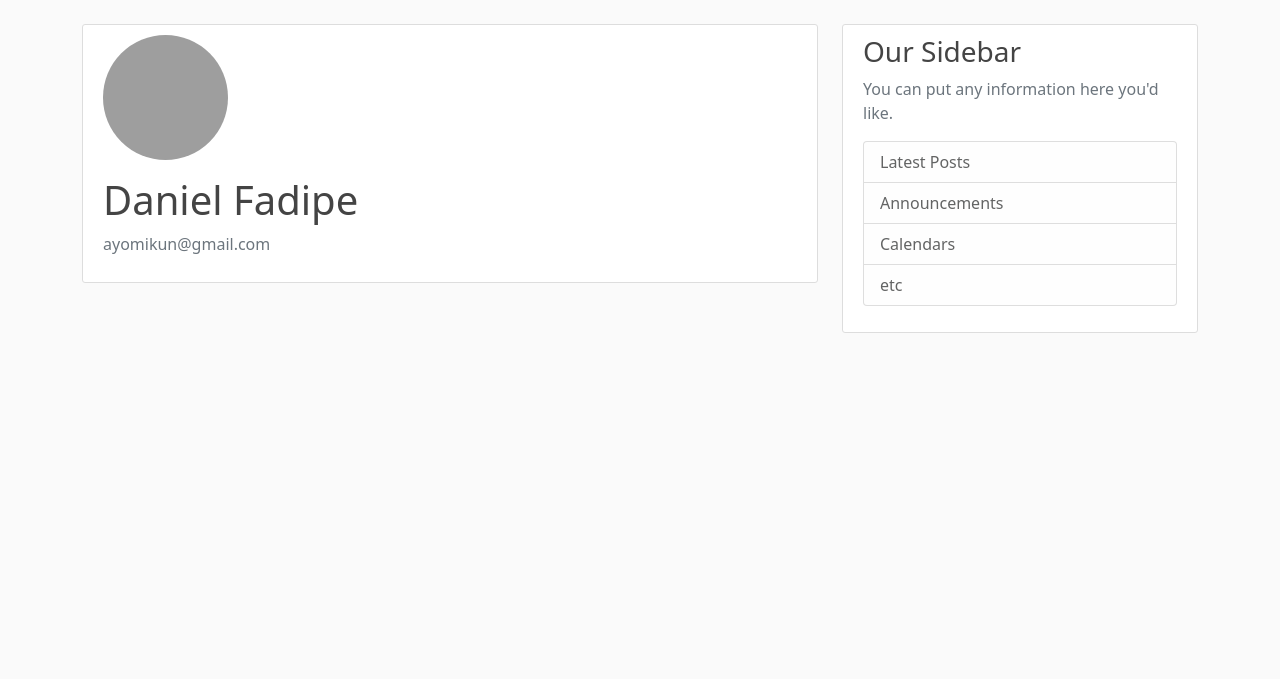
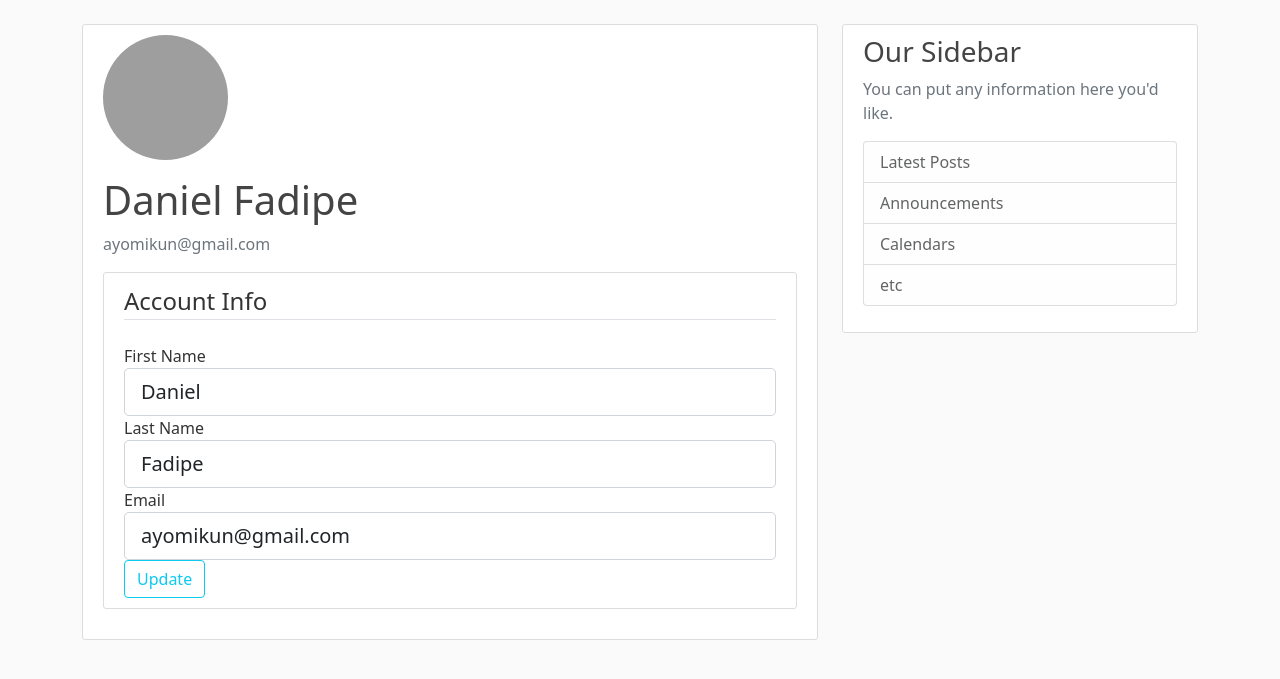
Before and after one commit to MonioluwaFadipe/Blog_app, a Flask app: page /account in a window 1280 px wide. Shown: the part 56-735 px from the top of the page. Run offline with Flask 2, Linux system fonts and the light colour scheme; a user stored in the database is signed in; grey boxes are pictures that could not be loaded.

Commit message:
Update user profile2

```diff
--- a/app/routes.py
+++ b/app/routes.py
@@ -64,9 +64,20 @@ def logout():
     logout_user()
     return redirect(url_for('home'))
 
-@app.route("/account")
+@app.route("/account", methods=['GET', 'POST'])
 @login_required
 def account():
     form = UpdateAccountForm()
+    if form.validate_on_submit():
+        current_user.first_name = form.first_name.data
+        current_user.last_name = form.last_name.data
+        current_user.email = form.email.data
+        db.session.commit()
+        flash('Your account has been updated', 'success')
+        return redirect(url_for('account'))
+    elif request.method == 'GET':
+        form.first_name.data = current_user.first_name
+        form.last_name.data = current_user.last_name
+        form.email.data = current_user.email
     image_file = url_for('static', filename='profile_pics/' + current_user.image_file)
     return render_template('account.html', title='Account', image_file=image_file, form=form)
--- a/app/templates/account.html
+++ b/app/templates/account.html
@@ -8,6 +8,57 @@
                 <p class="text-secondary">{{ current_user.email }}</p>
             </div>
         </div>
-        <!-- FORM HERE -->
+
+        <div class="content-section">
+            <form method="POST" action="">
+                {{ form.hidden_tag() }}
+                <fieldset class="form-group">
+                    <legend class="border-bottom mb-4">Account Info</legend>
+                    <div class="form-group">
+                        {{ form.first_name.label(class="form-control-label") }}
+                        {% if form.first_name.errors %}
+                            {{ form.first_name(class="form-control form-control-lg is-invalid") }}
+                            <div class="invalid-feedback">
+                                {% for error in form.first_name.errors %}
+                                    <span>{{ error }}</span>
+                                {% endfor %}
+                            </div>
+                        {% else %}
+                            {{ form.first_name(class="form-control form-control-lg") }}
+                        {% endif %}
+                    </div>
+                    <div class="form-group">
+                        {{ form.last_name.label(class="form-control-label") }}
+                        {% if form.last_name.errors %}
+                            {{ form.last_name(class="form-control form-control-lg is-invalid") }}
+                            <div class="invalid-feedback">
+                                {% for error in form.last_name.errors %}
+                                    <span>{{ error }}</span>
+                                {% endfor %}
+                            </div>
+                        {% else %}
+                            {{ form.last_name(class="form-control form-control-lg") }}
+                        {% endif %}
+                    </div>
+                    <div class="form-group">
+                        {{ form.email.label(class="form-control-label") }}
+                        {% if form.email.errors %}
+                            {{ form.email(class="form-control form-control-lg is-invalid") }}
+                            <div class="invalid-feedback">
+                                {% for error in form.email.errors %}
+                                    <span>{{ error }}</span>
+                                {% endfor %}
+                            </div>
+                        {% else %}
+                            {{ form.email(class="form-control form-control-lg") }}
+                        {% endif %}
+                    </div>
+
+                </fieldset>
+                <div class="form-group">
+                    {{ form.submit(class="btn btn-outline-info") }}
+                </div>
+            </form>
+        </div>
     </div>
 {% endblock content %}
```
